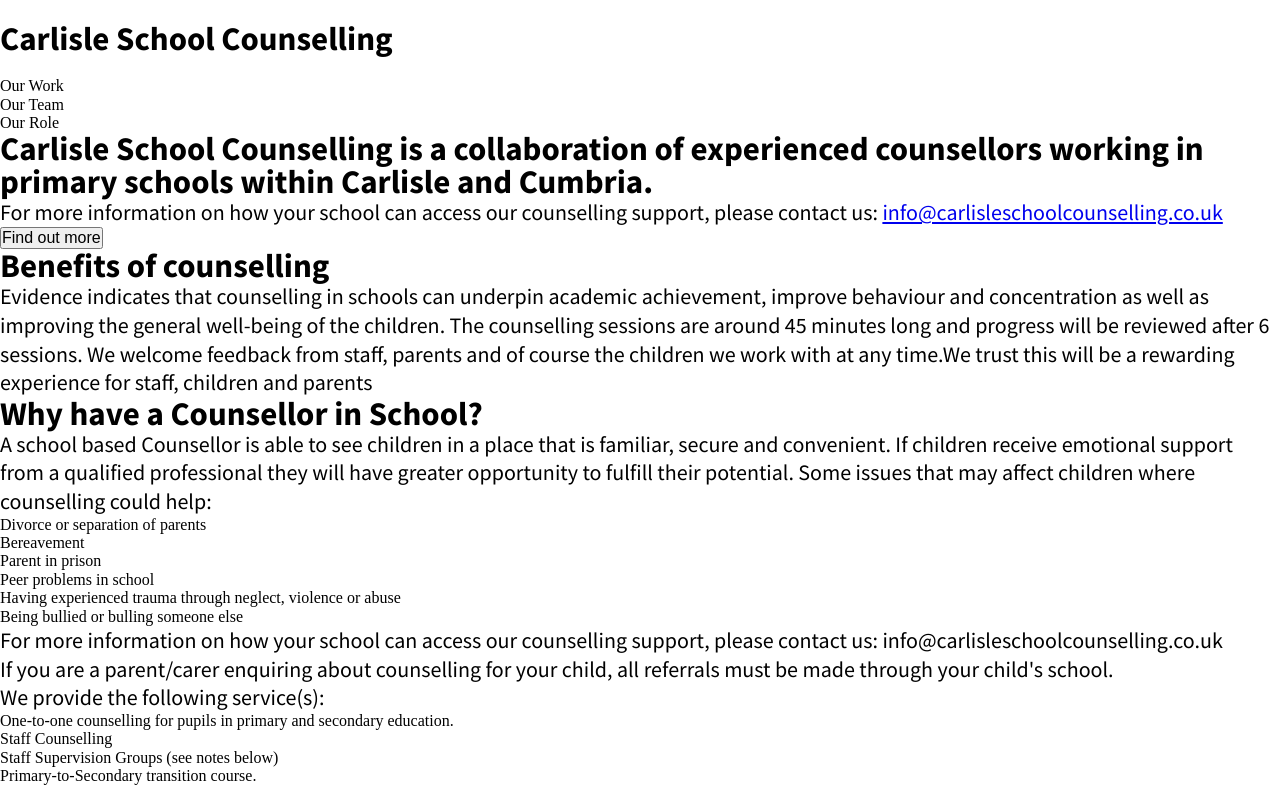
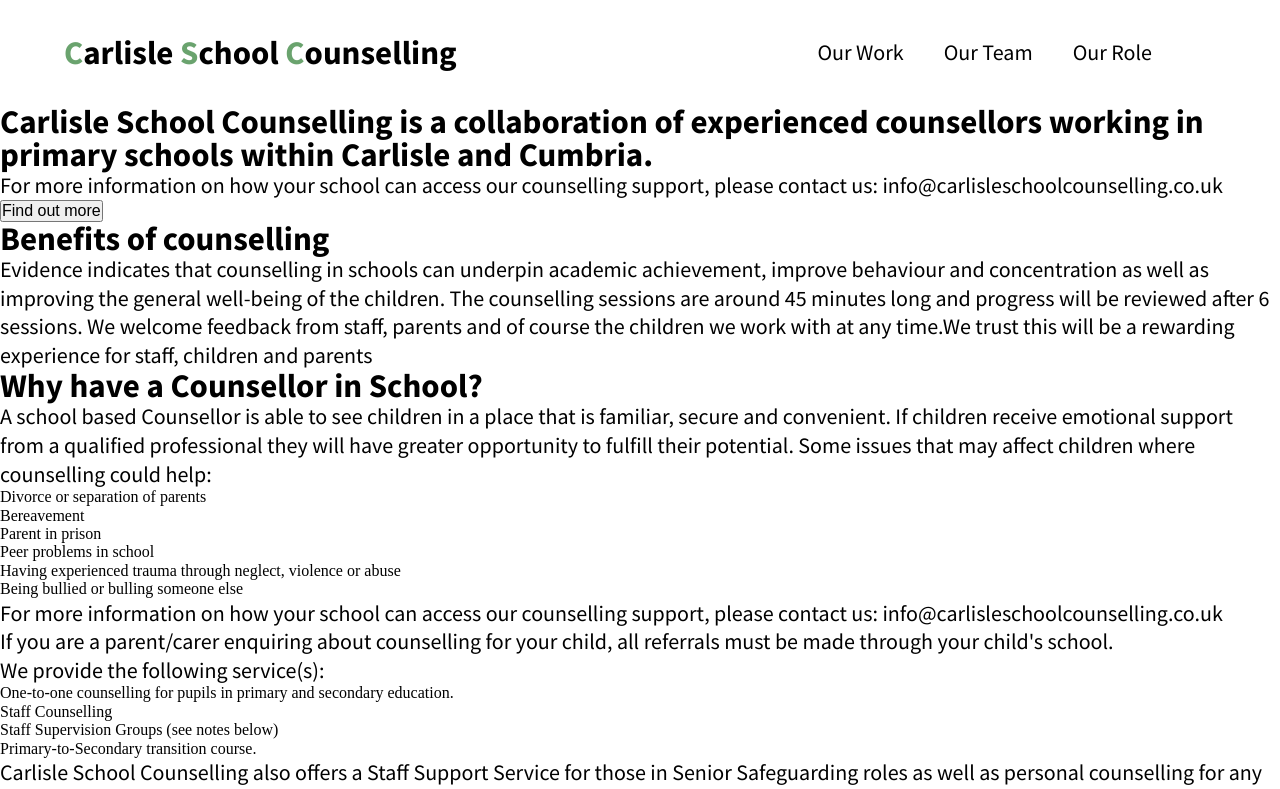
Before and after one commit to rbarzegar/carlislecounsellingstatic, a website built with webpack: page app/index.html in a window 1280 px wide. Shown: the top 789 px of the page. Built offline with nearby package versions, Linux system fonts and the light colour scheme.

Commit message:
first header and navigation styling

```diff
--- a/app/css/styles.css
+++ b/app/css/styles.css
@@ -450,9 +450,11 @@
   display: none;
 }
 
+/***** TYPOGRAPHY MIXINS *****/
+
 /***** DESKTOP TYPOGRAPHY *****/
 
-@media (min-width: 900px) {
+@media (min-width: 1000px) {
    h1,
    h2,
    h3,
@@ -476,7 +478,7 @@
 
 /***** TABLET TYPOGRAPHY *****/
 
-@media (min-width: 769px) {
+@media (min-width: 501px) {
    h1,
    h2,
    h3,
@@ -489,6 +491,7 @@
    font-size: 2.063rem;
    line-height: 1.0;
    }
+
    p {
    font-family: 'Source Sans Pro',
 system-ui, -apple-system, BlinkMacSystemFont, Segoe UI, Roboto, Oxygen, Ubuntu, Cantarell, Droid Sans, Helvetica Neue,
@@ -511,15 +514,13 @@
 system-ui, -apple-system, BlinkMacSystemFont, Segoe UI, Roboto, Oxygen, Ubuntu, Cantarell, Droid Sans, Helvetica Neue,
 sans-serif;
    font-size: 1.5rem;
-      line-height: 1.0;
-   }
+   line-height: 1.0}
    p {
    font-family: 'Source Sans Pro',
 system-ui, -apple-system, BlinkMacSystemFont, Segoe UI, Roboto, Oxygen, Ubuntu, Cantarell, Droid Sans, Helvetica Neue,
 sans-serif;
    font-size: 1rem;
-      line-height: 1.05;
-   }
+   line-height: 1.05}
 }
 
 /***** Simple CSS reset *****/
@@ -539,9 +540,97 @@
     padding: 0;
 }
 
+a:link, a:visited, a:hover, a:visited {
+    text-decoration: none;
+    color: inherit;
+}
+
 @media (max-width: 500px) {
 
 body {
-      background-color: red
+      background-color: transparent
 }
    }
+
+.header {
+   display: -webkit-box;
+   display: -ms-flexbox;
+   display: flex;
+   -webkit-box-orient: vertical;
+   -webkit-box-direction: normal;
+       -ms-flex-direction: column;
+           flex-direction: column;
+   -webkit-box-align: center;
+       -ms-flex-align: center;
+           align-items: center;
+}
+
+@media (min-width: 501px) {
+
+.header {
+      -webkit-box-orient: horizontal;
+      -webkit-box-direction: normal;
+          -ms-flex-direction: row;
+              flex-direction: row;
+      -webkit-box-pack: justify;
+          -ms-flex-pack: justify;
+              justify-content: space-between
+}
+   }
+
+.header__colored {
+      color: #6aa36e;
+   }
+
+@media (min-width: 501px) {
+
+.header__title {
+         margin-left: 5%;
+         margin-top: 36px;
+         margin-bottom: 36px
+   }
+      }
+
+.navigation {
+   display: -webkit-box;
+   display: -ms-flexbox;
+   display: flex;
+   -ms-flex-pack: distribute;
+       justify-content: space-around;
+   width: 100%;
+   background-color: #000;
+   color: #fff;
+}
+
+@media (min-width: 501px) {
+
+.navigation {
+      width: inherit;
+      background-color: transparent;
+      color: #000;
+      margin-right: 10%
+}
+   }
+
+.navigation__item {
+      padding: 0.625rem 1.25rem;
+   font-family: 'Source Sans Pro',
+system-ui, -apple-system, BlinkMacSystemFont, Segoe UI, Roboto, Oxygen, Ubuntu, Cantarell, Droid Sans, Helvetica Neue,
+sans-serif;
+   font-size: 1rem;
+   line-height: 1.05;
+   }
+
+@media (min-width: 501px) {
+
+.navigation__item {
+   font-family: 'Source Sans Pro',
+system-ui, -apple-system, BlinkMacSystemFont, Segoe UI, Roboto, Oxygen, Ubuntu, Cantarell, Droid Sans, Helvetica Neue,
+sans-serif;
+   font-size: 1.375rem;
+   line-height: 1.3
+   }
+         .navigation__item:last-child {
+            padding-right: 0;
+         }
+      }
--- a/app/index.html
+++ b/app/index.html
@@ -13,12 +13,15 @@
 
 <body>
     <!-- Header section -->
-    <header>
-        <h1>Carlisle School Counselling</h1>
-        <nav>
-            <div>Our Work</div>
-            <div>Our Team</div>
-            <div>Our Role</div>
+    <header class="header">
+        <h1 class="header__title">
+            <span class="header__colored">C</span>arlisle
+            <span class="header__colored">S</span>chool
+            <span class="header__colored">C</span>ounselling</h1>
+        <nav class="navigation">
+            <a href="#" class="navigation__item">Our Work</a>
+            <a href="#" class="navigation__item">Our Team</a>
+            <a href="#" class="navigation__item">Our Role</a>
         </nav>
     </header>
 
@@ -90,10 +93,10 @@
     <!-- Our team -->
     <div class="our-team">
         <h2>Our Team</h2>
-        <p>Evidence indicates that counselling in schools can underpin academic achievement, improve behaviour and concentration as
-        well as improving the general well-being of the children. The counselling sessions are around 45 minutes long and progress
-        will be reviewed after 6 sessions. We welcome feedback from staff, parents and of course the children we work with at any
-        time.We trust this will be a rewarding experience for staff, children and parents</p>
+        <p>Evidence indicates that counselling in schools can underpin academic achievement, improve behaviour and concentration
+            as well as improving the general well-being of the children. The counselling sessions are around 45 minutes long
+            and progress will be reviewed after 6 sessions. We welcome feedback from staff, parents and of course the children
+            we work with at any time.We trust this will be a rewarding experience for staff, children and parents</p>
         <div class="our-team__container">
             <div class="our-team__team-member">
                 <div class="our-team__image"></div>
@@ -134,14 +137,14 @@
     <!-- Our role as counsellors -->
     <div class="our-role">
         <h2>Our role as Counsellors</h2>
-        <p>We see our role as one of supporting and enhancing what you are already doing in school. Counselling offers a safe space
-        in which children can explore confusing or upsetting feelings and behaviours. The therapeutic play and active listening which
-        we engage allows children to express themselves and tell their story.</p>
+        <p>We see our role as one of supporting and enhancing what you are already doing in school. Counselling offers a safe
+            space in which children can explore confusing or upsetting feelings and behaviours. The therapeutic play and
+            active listening which we engage allows children to express themselves and tell their story.</p>
 
-        <p>For more information on how your school can access
-        our counselling support, please contact us:</p>
+        <p>For more information on how your school can access our counselling support, please contact us:</p>
 
-        <p><a href="mailto:info@carlisleschoolcounselling.co.uk">info@carlisleschoolcounselling.co.uk</p>
+        <p>
+            <a href="mailto:info@carlisleschoolcounselling.co.uk">info@carlisleschoolcounselling.co.uk</p>
     </div>
 
     <!-- Footer -->
--- a/app/postcss/Base/_global.css
+++ b/app/postcss/Base/_global.css
@@ -12,3 +12,8 @@
     margin: 0;
     padding: 0;
 }
+
+a:link, a:visited, a:hover, a:visited {
+    text-decoration: none;
+    color: inherit;
+}
--- a/app/postcss/Base/_mediaqueries.css
+++ b/app/postcss/Base/_mediaqueries.css
@@ -1,3 +1,3 @@
 @custom-media --mobile (max-width: 500px);
-@custom-media --tablet (min-width: 769px);
-@custom-media --desktop (min-width: 900px);
+@custom-media --tablet (min-width: 501px);
+@custom-media --desktop (min-width: 1000px);
--- /dev/null
+++ b/app/postcss/modules/_header.css
@@ -0,0 +1,22 @@
+.header {
+   display: flex;
+   flex-direction: column;
+   align-items: center;
+
+   @media (--tablet) {
+      flex-direction: row;
+      justify-content: space-between;
+   }
+
+   &__colored {
+      color: $mainGreen;
+   }
+
+   &__title {
+      @media (--tablet) {
+         margin-left: 5%;
+         margin-top: 36px;
+         margin-bottom: 36px;
+      }
+   }
+}
--- /dev/null
+++ b/app/postcss/modules/_navigation.css
@@ -0,0 +1,25 @@
+.navigation {
+   display: flex;
+   justify-content: space-around;
+   width: 100%;
+   background-color: $black;
+   color: $white;
+
+   @media (--tablet) {
+      width: inherit;
+      background-color: transparent;
+      color: $black;
+      margin-right: 10%;
+   }
+
+   &__item {
+      padding: 10px 20px;
+      @include typog-mobile-body;
+      @media (--tablet) {
+         @include typog-desktop-body;
+         &:last-child {
+            padding-right: 0;
+         }
+      }
+   }
+}
--- a/app/postcss/modules/_testfile.css
+++ b/app/postcss/modules/_testfile.css
@@ -1,5 +1,5 @@
 body {
    @media (--mobile) {
-      background-color: red;
+      background-color: transparent;
    }
 }
--- a/app/postcss/styles.css
+++ b/app/postcss/styles.css
@@ -4,3 +4,5 @@
 @import "base/typography";
 @import "base/global";
 @import "modules/testfile";
+@import "modules/header";
+@import "modules/navigation";
--- a/gulp/stylesPOSTCSS.js
+++ b/gulp/stylesPOSTCSS.js
@@ -18,8 +18,8 @@
             prefix: '_',
             extensions: '.css'
         }),
+        mixins,
         nested,
-        mixins,
         vars,
         cssnext,
         rucksack({
```
Also changed, not shown: app/postcss/Base/_typography.css (+34 -18 lines), 1 other file. Lines whose indentation alone changed are shown as unchanged.
